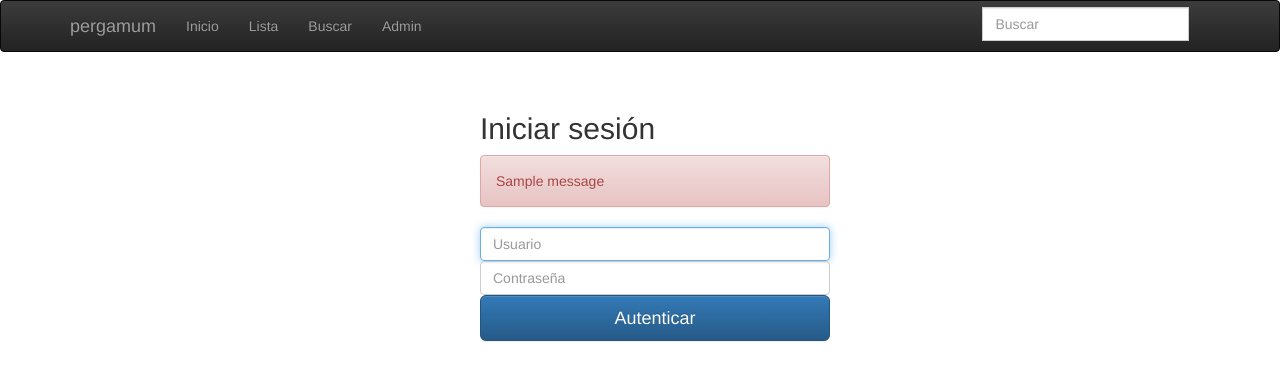
After one commit to joyinsky/pergamum, a Django app: template templates/login.html in a window 1280 px wide. The commit adds this page. Shown: the top 381 px of the page. Run offline with Django 3.2, Linux system fonts and the light colour scheme; the template is opened without the code that fills it, so the values that code supplies are empty; tables that the repository leaves empty hold one stand-in row (values such as "Sample post"); one stand-in notice (Sample message) is shown; some libraries are stand-ins or nearby versions.

Commit message:
Administrador, Login y cosas más

```diff
--- a/pergamum/settings.py
+++ b/pergamum/settings.py
@@ -78,7 +78,7 @@ class Common(Configuration):
         'debug_toolbar.middleware.DebugToolbarMiddleware',
     ]
 
-    LOGIN_URL = '/admin/login/'
+    LOGIN_URL = '/login'
 
     ROOT_URLCONF = 'pergamum.urls'
 
--- a/templates/base.html
+++ b/templates/base.html
@@ -38,14 +38,20 @@
                 <li><a href="/">Inicio</a></li>
                 <li><a href="{% url 'bibloi:list' %}">Lista</a></li>
                 <li><a href="{% url 'bibloi:search' %}">Buscar</a></li>
+                <li><a href="{% url 'admin:index' %}">Admin</a></li>
             </ul>
-            <div class="nav navbar-nav navbar-right" style="margin:0.4em">
-                <form class="form-inline" method="get" action="{% url 'bibloi:search' %}">
-                    <div class="input-group">
-                        <input class="form-control mr-sm-2" type="text" name="q" placeholder="Buscar">
-                    </div>
-                </form>
-            </div>
+            <ul class="nav navbar-nav navbar-right" style="margin:0.4em">
+                <li>
+                    <form class="form-inline" method="get" action="{% url 'bibloi:search' %}">
+                        <div class="input-group">
+                            <input class="form-control mr-sm-2" type="text" name="q" placeholder="Buscar">
+                        </div>
+                    </form>
+                </li>
+                {% if not user.is_anonymous %}
+                    <li><a href="{% url 'logout' %}">Salir</a></li>
+                {% endif %}
+            </ul>
 
 
         </div><!--/.nav-collapse -->
--- /dev/null
+++ b/templates/login.html
@@ -0,0 +1,31 @@
+{% extends "base.html" %}
+
+{% block content %}
+    <div class="container">
+        <div class="row center-block">
+            <div class="col-md-12 col-lg-4 col-lg-offset-4">
+                <form class="form-signin" method="POST">
+                    <h2 class="form-signin-heading">Iniciar sesión</h2>
+                    {% if messages %}
+                        {% for message in messages %}
+                            <div class="alert alert-danger">
+                                <p>{{ message }}</p>
+                            </div>
+                        {% endfor %}
+                    {% endif %}
+                    <label for="inputUser" class="sr-only">Usuario</label>
+                    <input type="text" id="username" name="username" class="form-control" placeholder="Usuario"
+                           required=""
+                           autofocus="">
+                    <label for="inputPassword" class="sr-only">Contraseña</label>
+                    <input type="password" id="password" name="password" class="form-control" placeholder="Contraseña"
+                           required="">
+                    {% csrf_token %}
+                    <button class="btn btn-lg btn-primary btn-block" type="submit">Autenticar</button>
+                </form>
+            </div>
+        </div>
+
+
+    </div>
+{% endblock %}
```
Also changed, not shown: pergamum/urls.py (+37 -1 lines), pergamum/bibloi/views.py (line endings or trailing spaces).
